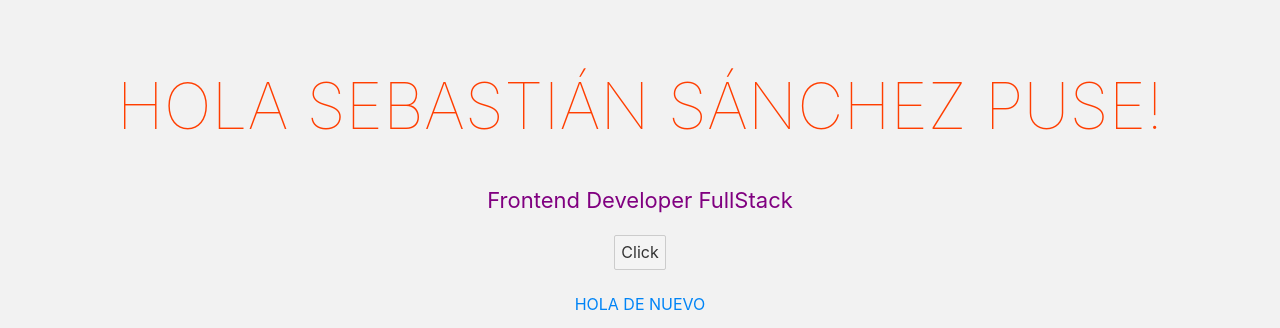
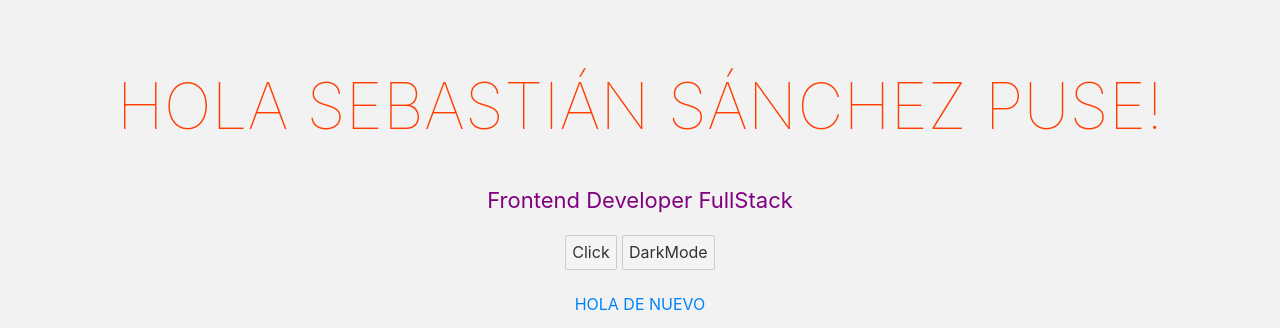
Before and after one commit to Sebastian-s14/SvelteApp, a Svelte app: page / in a window 1280 px wide. Shown: the top 328 px of the page. Built offline with nearby package versions, Linux system fonts and the light colour scheme.

Commit message:
condicionales, dark mode

```diff
--- a/src/App.svelte
+++ b/src/App.svelte
@@ -22,6 +22,11 @@
 
 	:global(:root) {
 		--theme-color: purple;
+	}
+
+	:global(body.dark-mode) {
+		background-color: #1d3040;
+		color: #bfc2c7;
 	}
 
 	main {
--- a/src/components/About.svelte
+++ b/src/components/About.svelte
@@ -1,8 +1,15 @@
 <script>
     let someText = 'Frontend Developer FullStack';
     let count = 0;
+    let styles = { darkMode: false }
+
     function handleCount() {
         count += 1
+    }
+
+    function toggle() {
+        styles.darkMode = !styles.darkMode
+        window.document.body.classList.toggle("dark-mode")
     }
 </script>
 
@@ -14,10 +21,21 @@
 </style>
 
 <div class="About">
-    <p>
-        { someText }
-    </p>
+
+    { #if !styles.darkMode }
+        <p>
+            { someText }
+        </p>
+    { :else }
+        <p>
+            <span>Hello DarkMode</span>
+        </p>
+    { /if }
+
     <button on:click={ handleCount }>
         Click { count === 0 ? '' : count }
     </button>
+    <button on:click={ toggle }>
+        DarkMode
+    </button>
 </div>
```
